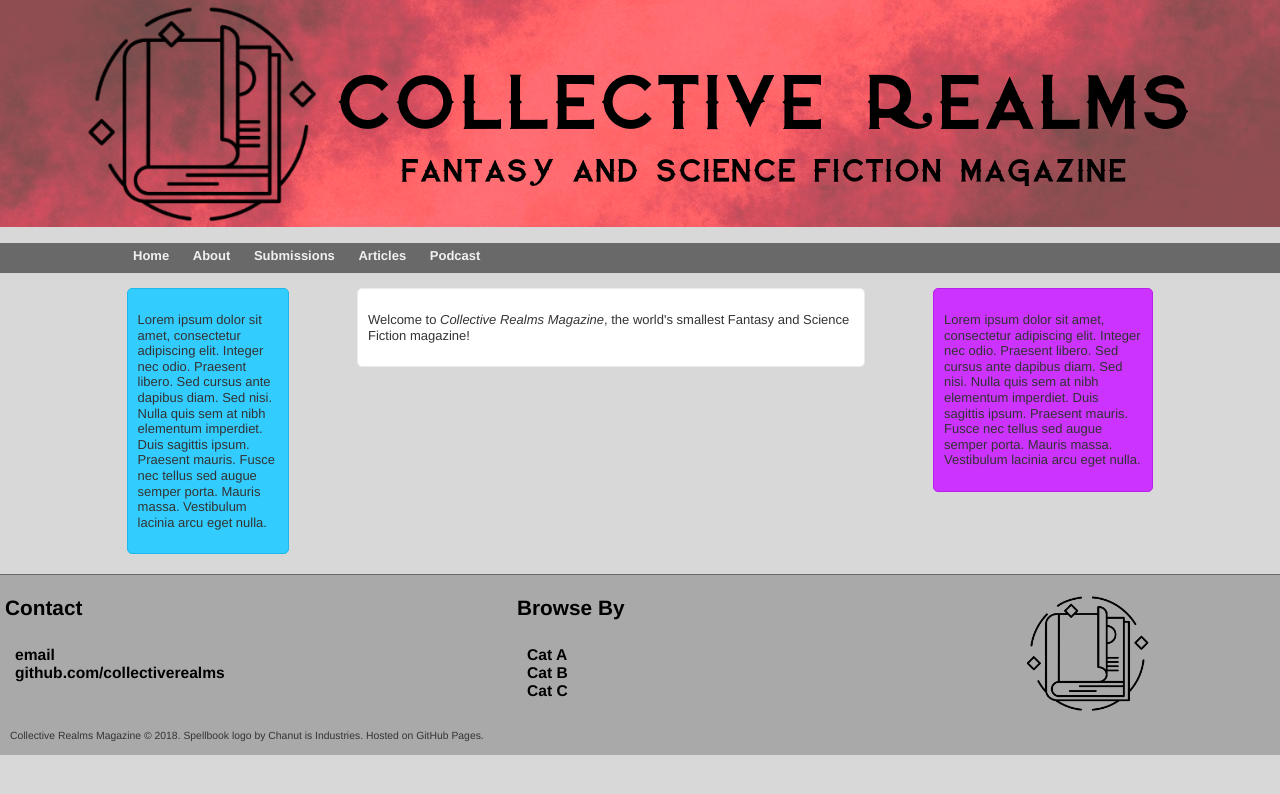
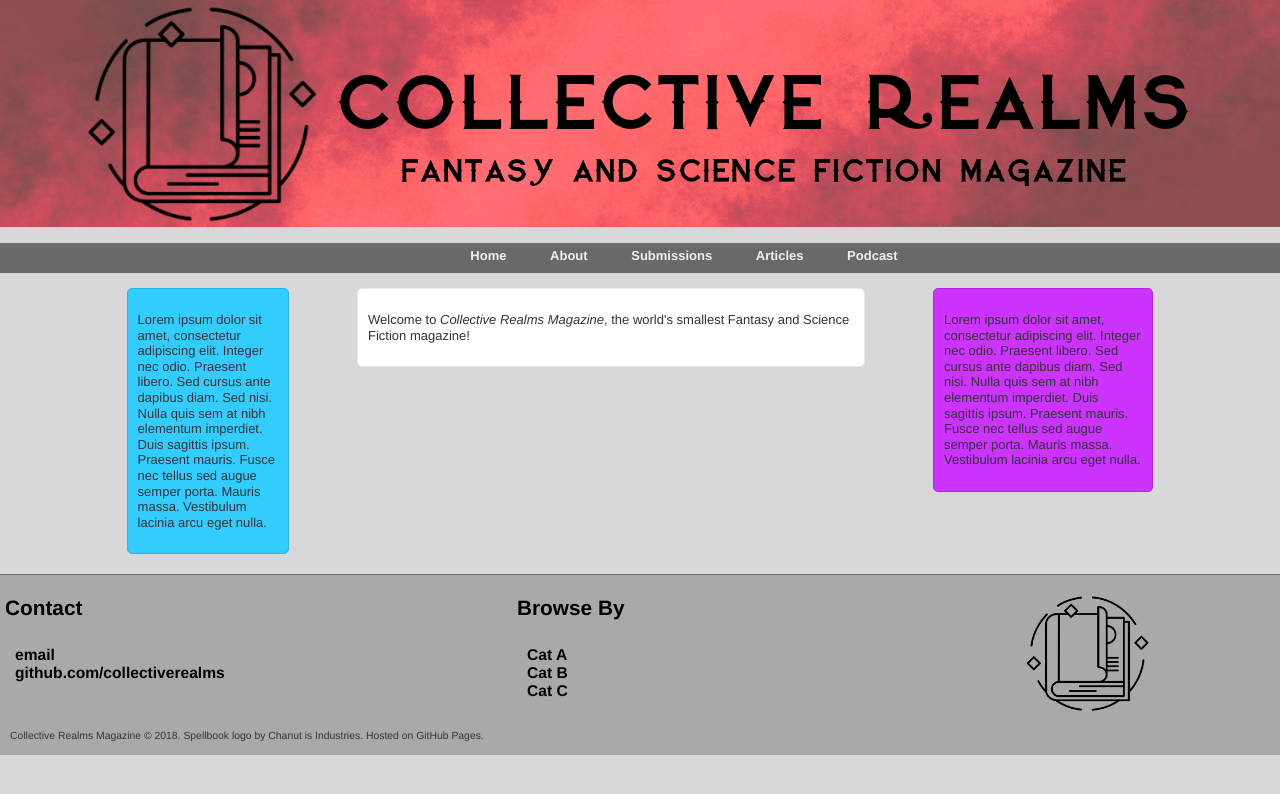
Before and after one commit to collectiverealms/collectiverealms, a Jekyll site: the page built from index.html, in a window 1280 px wide. Shown: the top 794 px of the page. Built offline with Jekyll 4.4.1, drawn with Linux system fonts in a browser that asks for light colours; the list of posts is cut into pages by our own code.

Commit message:
Update main.css

```diff
--- a/css/main.css
+++ b/css/main.css
@@ -81,11 +81,12 @@ body {
                         background: #696969;
                         margin: 0px;
                         padding-left: 10%;
+                        text-align: center;
                     }
 
                     nav ul li {
                         display: inline;
-                        margin-right: 20px;
+                        margin-right: 40px;
                         padding-top: 5px;
                     }
 
```
